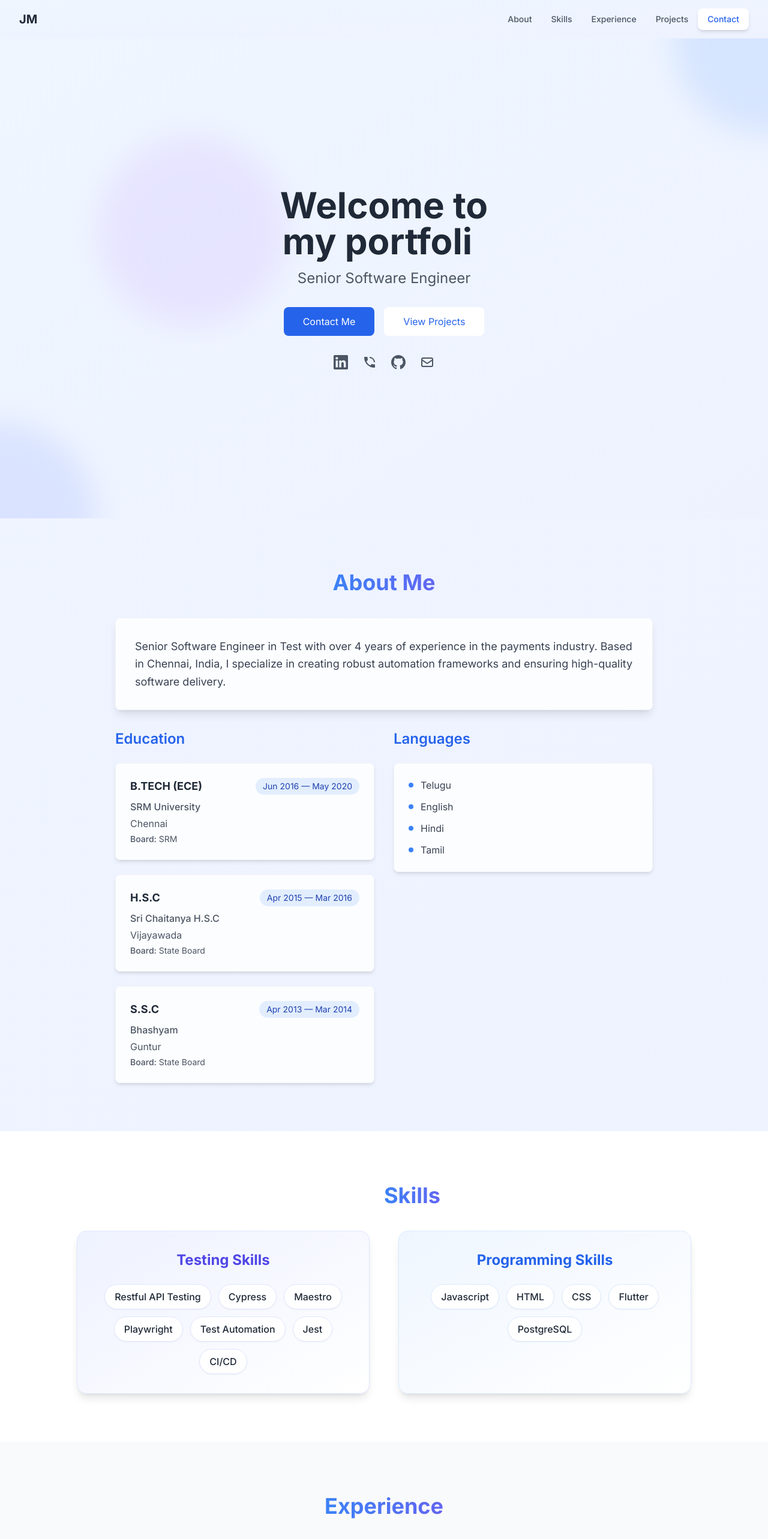
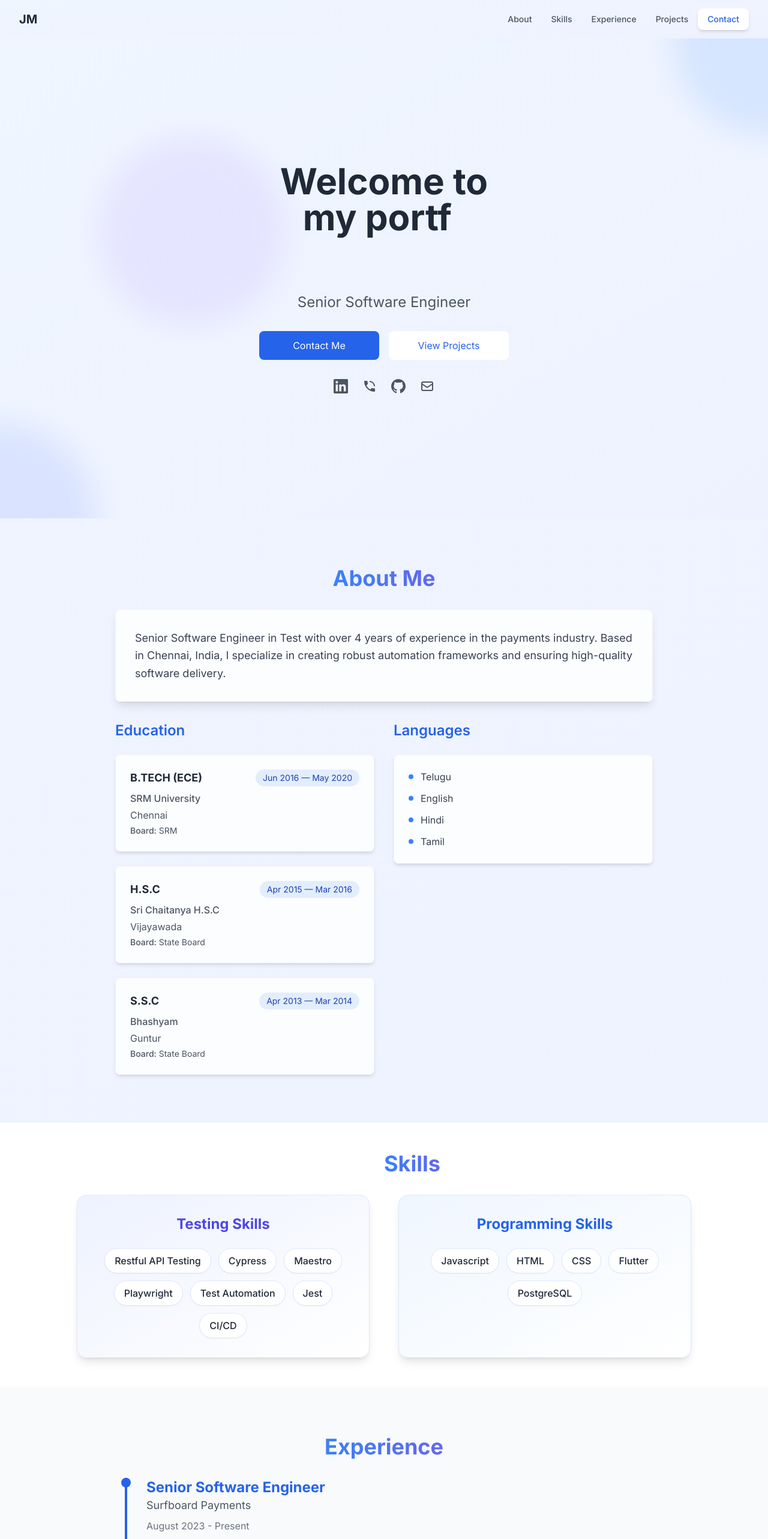
Before and after one commit to jaswanth119/Portfolio, a Next.js app: page / in a window 1280 px wide. Shown: the top 2566 px of the page at 60% size. Built offline with nearby package versions, Linux system fonts and the light colour scheme.

Commit message:
Fix: Centered Skills heading and reduced whitespace

```diff
--- a/src/app/globals.css
+++ b/src/app/globals.css
@@ -9,6 +9,15 @@
 
   body {
     @apply transition-colors duration-300;
+  }
+}
+
+@layer components {
+  .section-heading {
+    @apply text-4xl font-bold text-blue-600 text-center;
+    margin-left: auto;
+    margin-right: auto;
+    max-width: 1280px;
   }
 }
 
--- a/src/components/Hero.tsx
+++ b/src/components/Hero.tsx
@@ -16,7 +16,8 @@ const Hero = () => {
 
       {/* Content */}
       <div className="relative z-10 text-center px-4 max-w-4xl mx-auto">
-        <h1 className="text-3xl sm:text-4xl md:text-5xl lg:text-6xl font-bold text-gray-800 mb-4">
+        <div className="min-h-[200px] mb-4">
+          <h1 className="text-3xl sm:text-4xl md:text-5xl lg:text-6xl font-bold text-gray-800">
             <TypeAnimation
               sequence={[
                 'Hi! 👋',
@@ -30,21 +31,22 @@ const Hero = () => {
               ]}
               wrapper="span"
               speed={50}
-            style={{ whiteSpace: 'pre-line', display: 'inline-block' }}
+              style={{ whiteSpace: 'pre-line', display: 'block' }}
               repeat={Infinity}
             />
           </h1>
+        </div>
         <p className="text-lg sm:text-xl md:text-2xl text-gray-600 mb-8">Senior Software Engineer</p>
         <div className="flex flex-col sm:flex-row items-center justify-center gap-4 mb-8">
           <Link
             href="#contact"
-            className="w-full sm:w-auto px-8 py-3 bg-blue-600 text-white rounded-lg hover:bg-blue-700 transition-colors"
+            className="block w-[200px] px-8 py-3 bg-blue-600 text-white rounded-lg hover:bg-blue-700 transition-colors text-center"
           >
             Contact Me
           </Link>
           <Link
             href="#projects"
-            className="w-full sm:w-auto px-8 py-3 bg-white text-blue-600 rounded-lg hover:bg-blue-50 transition-colors"
+            className="block w-[200px] px-8 py-3 bg-white text-blue-600 rounded-lg hover:bg-blue-50 transition-colors text-center"
           >
             View Projects
           </Link>
--- a/src/components/Skills.tsx
+++ b/src/components/Skills.tsx
@@ -24,19 +24,18 @@ const Skills = () => {
   };
 
   return (
-    <section id="skills" className="py-20 bg-white">
+    <section id="skills" className="py-12 bg-white overflow-hidden">
       <div className="container mx-auto px-4">
         <motion.h2
           initial={{ opacity: 0, y: 20 }}
           whileInView={{ opacity: 1, y: 0 }}
           viewport={{ once: true }}
           transition={{ duration: 0.6 }}
-          className="section-heading mb-12"
+          className="section-heading mb-8"
         >
           Skills
         </motion.h2>
-        <div className="max-w-5xl mx-auto">
-          <div className="grid grid-cols-1 md:grid-cols-2 gap-12">
+        <div className="grid grid-cols-1 md:grid-cols-2 gap-12 max-w-5xl mx-auto">
           {/* Testing Skills */}
           <motion.div
             initial={{ opacity: 0, y: 20 }}
@@ -92,7 +91,6 @@ const Skills = () => {
           </motion.div>
         </div>
       </div>
-      </div>
     </section>
   );
 };
```
Lines whose indentation alone changed are shown as unchanged.
